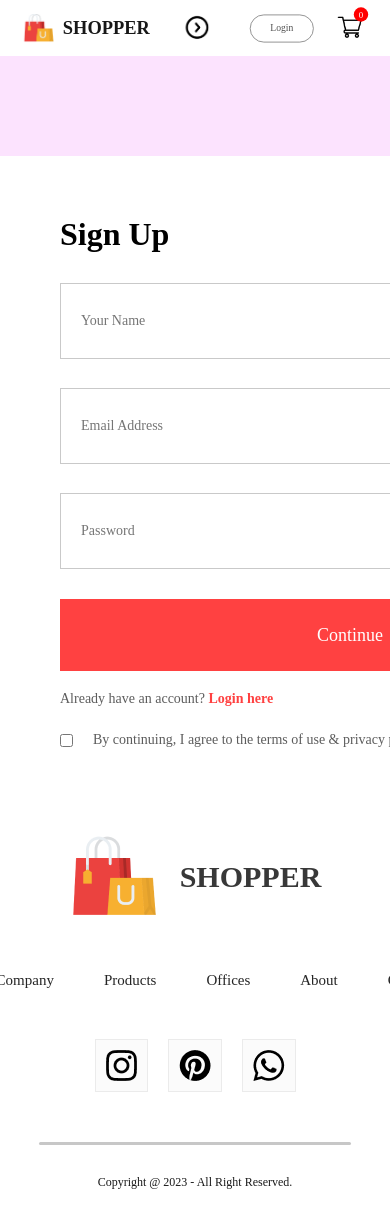
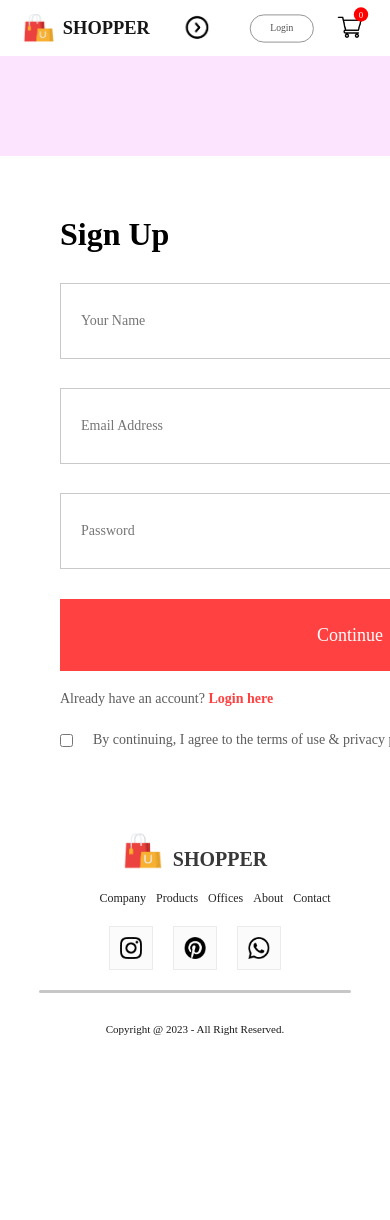
Before and after one commit to jackiejr18/react-ecommerce, a React (Create React App) app in the folder frontend/: page /login in a window 390 px wide. Shown: the top 1220 px of the page. After the commit the page ends 1065 px from the top, so only its background shows below. Built offline with nearby package versions, Linux system fonts and the light colour scheme.

Commit message:
home screen is completely responsive

```diff
--- a/frontend/src/Components/Footer/Footer.css
+++ b/frontend/src/Components/Footer/Footer.css
@@ -60,3 +60,35 @@
   height: 3px;
   background: #c7c7c7;
 }
+
+@media(max-width:800px) {
+  .footer {
+    gap: 20px;
+  }
+
+  .footer-logo {
+    gap: 10px;
+    align-items: end;
+  }
+
+  .footer-logo img {
+    width: 40px;
+  }
+
+  .footer-logo p {
+    font-size: 20px;
+  }
+
+  .footer-links {
+    font-size: 12px;
+    gap: 10px;
+  }
+
+  .footer-social-icon img {
+    width: 22px;
+  }
+
+  .footer-copyright {
+    font-size: 11px;
+  }
+}
```
